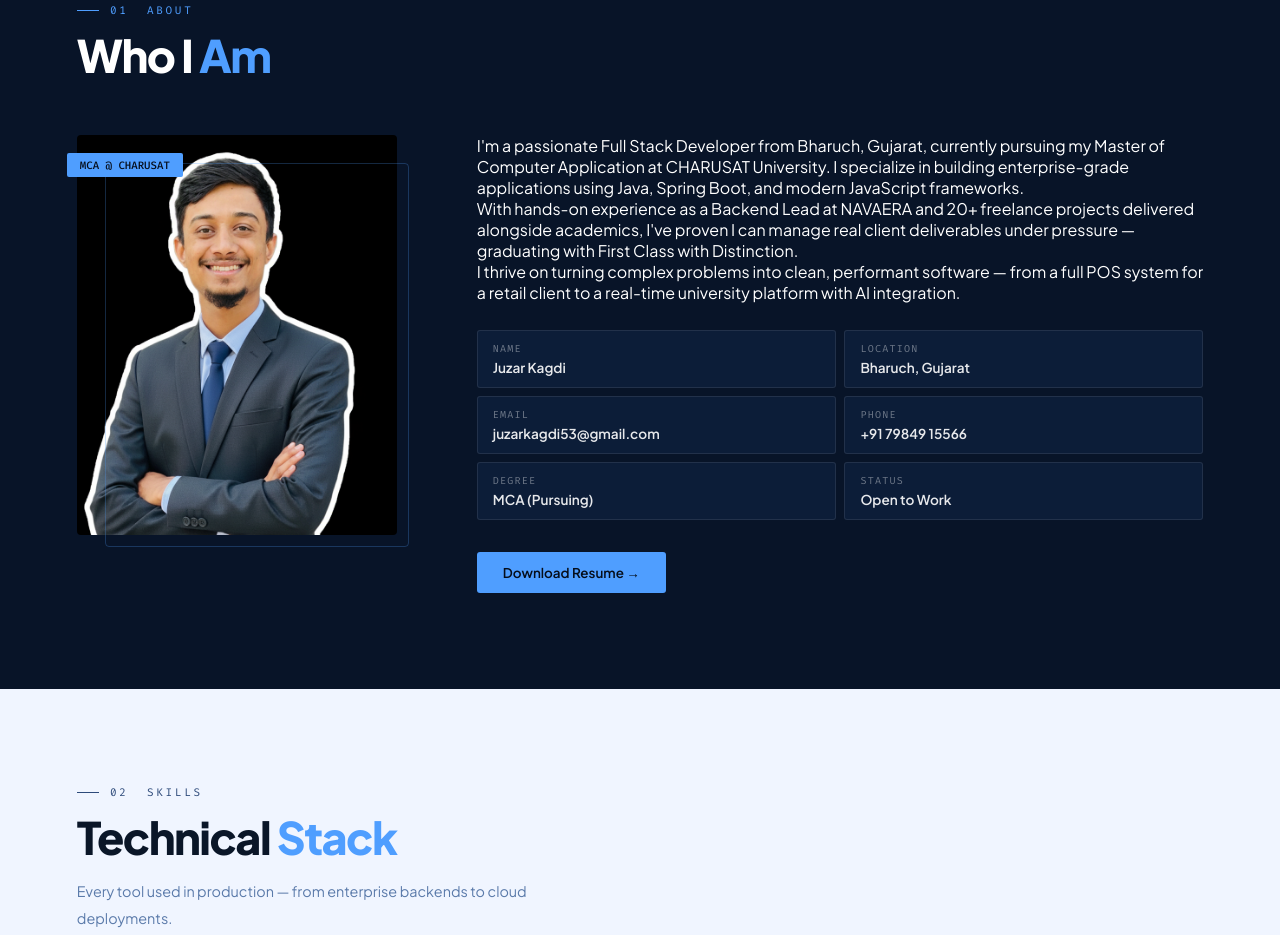
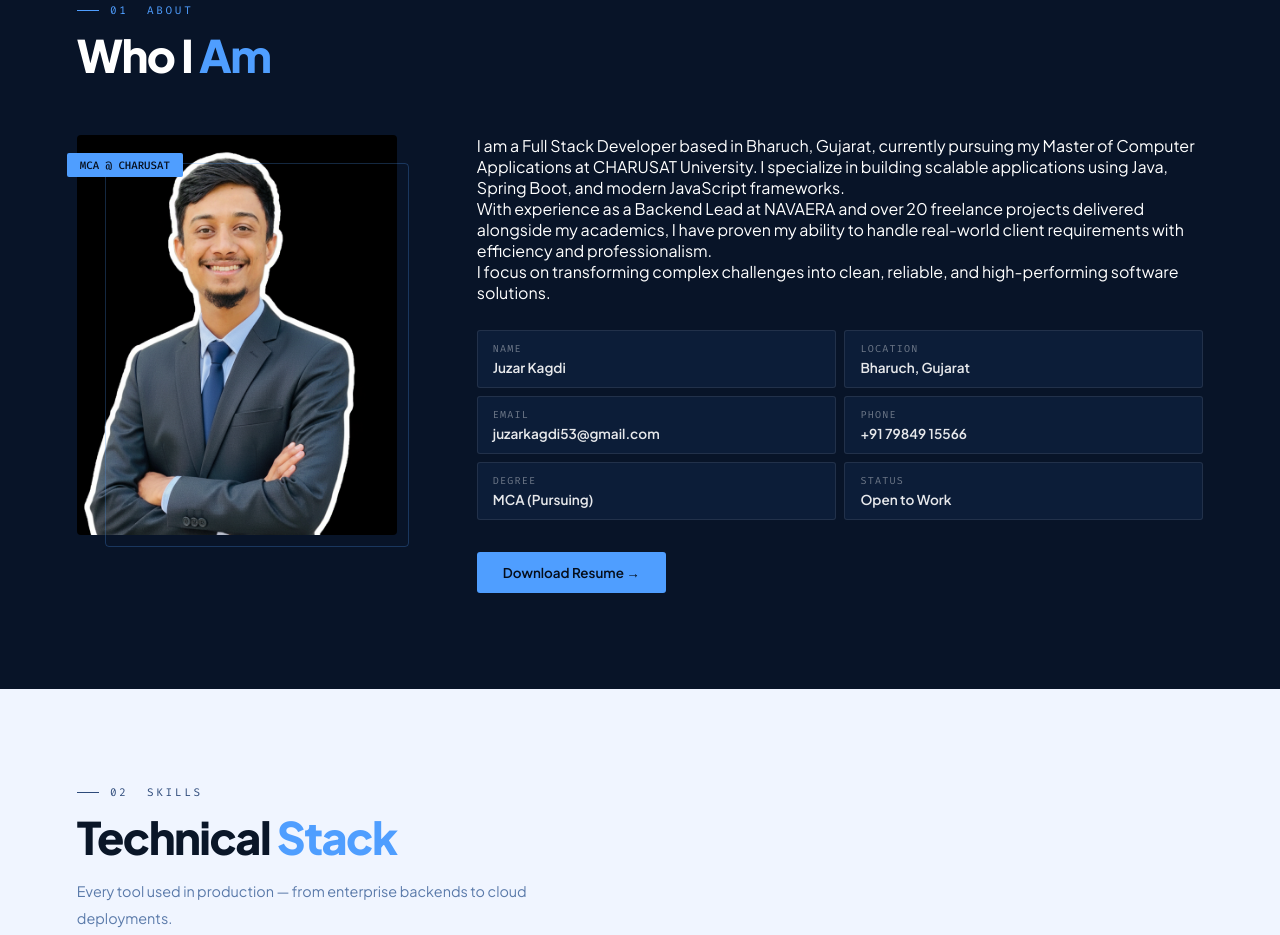
Before and after one commit to techkagdi/Juzar-Kagdi, a website: page index.html in a window 1280 px wide. Shown: the part 893-1828 px from the top of the page. Drawn offline with Linux system fonts and the light colour scheme.

Commit message:
Added The BIO properly

```diff
--- a/index.html
+++ b/index.html
@@ -1555,23 +1555,12 @@
           </div>
         </div>
         <div class="rvr">
-          <p>
-            I'm a passionate Full Stack Developer from Bharuch, Gujarat,
-            currently pursuing my Master of Computer Application at CHARUSAT
-            University. I specialize in building enterprise-grade applications
-            using Java, Spring Boot, and modern JavaScript frameworks.
-          </p>
-          <p>
-            With hands-on experience as a Backend Lead at NAVAERA and 20+
-            freelance projects delivered alongside academics, I've proven I can
-            manage real client deliverables under pressure — graduating with
-            First Class with Distinction.
-          </p>
-          <p>
-            I thrive on turning complex problems into clean, performant software
-            — from a full POS system for a retail client to a real-time
-            university platform with AI integration.
-          </p>
+      <p>I am a Full Stack Developer based in Bharuch, Gujarat, currently pursuing my Master of Computer Applications at CHARUSAT University. I specialize in building scalable applications using Java, Spring Boot, and modern JavaScript frameworks.
+</p><p>
+With experience as a Backend Lead at NAVAERA and over 20 freelance projects delivered alongside my academics, I have proven my ability to handle real-world client requirements with efficiency and professionalism.
+</p><p>
+I focus on transforming complex challenges into clean, reliable, and high-performing software solutions.
+</p>
           <div class="facts">
             <div class="fact">
               <div class="fk">Name</div>
```
